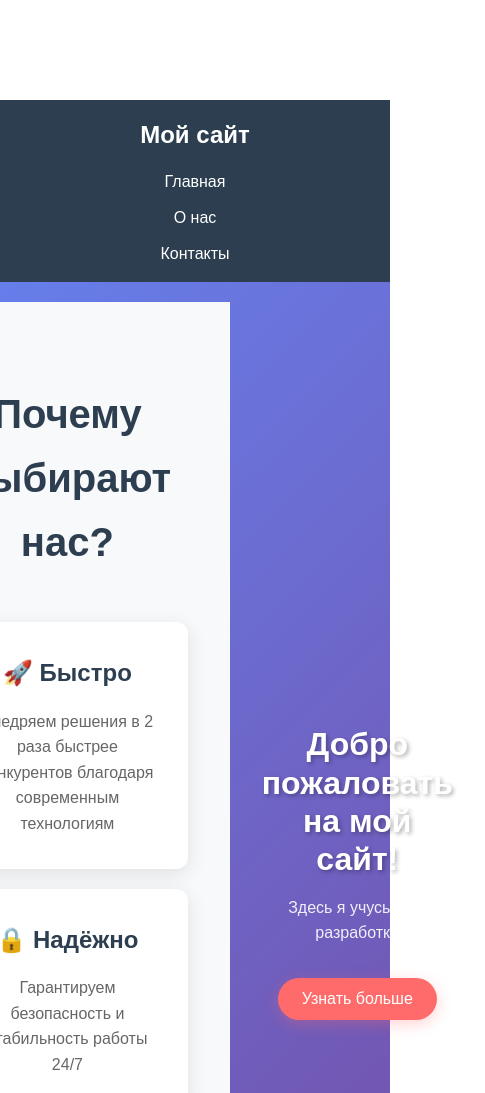
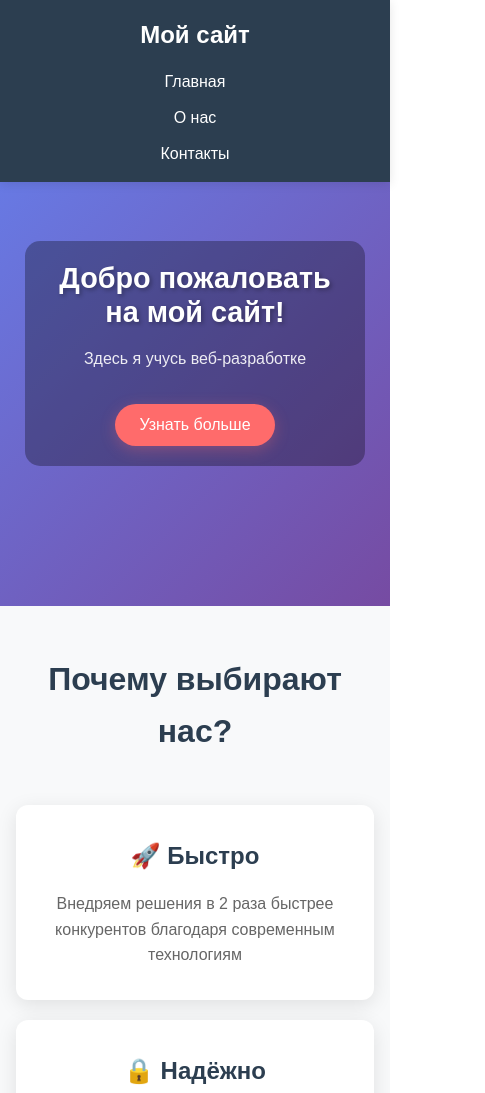
Before and after one commit to savn135-bot/My-first-website, a plain HTML site: page index.html in a window 390 px wide. Shown: the top 1093 px of the page, 485 px wide, since content can reach past the window. Drawn offline with Linux system fonts and the light colour scheme.

Commit message:
Add files via upload

```diff
--- a/index.html
+++ b/index.html
@@ -12,45 +12,47 @@
             <div class="logo">Мой сайт</div>
             <ul class="nav-menu">
                 <li><a href="#home">Главная</a></li>
-            <li><a href="about">О нас</a></li>
+                <li><a href="#about">О нас</a></li>
                 <li><a href="#contact">Контакты</a></li>
             </ul>
+        </div>
     </nav>
+
     <main>
+        <!-- Секция с героем -->
         <section id="home">
+            <div class="hero-content">
+                <h1>Добро пожаловать на мой сайт!</h1>
+                <p>Здесь я учусь веб-разработке</p>
+                <button class="cta-button">Узнать больше</button>
+            </div>
+        </section>
+
+        <!-- Секция "О нас" - теперь ОТДЕЛЬНО! -->
         <section id="about" class="features-section">
             <h2>Почему выбирают нас?</h2>
             <div class="features-container">
-            <!-- Карточка 1 -->
                 <div class="feature-card">
                     <h3>🚀 Быстро</h3>
                     <p>Внедряем решения в 2 раза быстрее конкурентов благодаря современным технологиям</p>
                 </div>
-            <!-- Карточка 2 -->
                 <div class="feature-card">
                     <h3>🔒 Надёжно</h3>
                     <p>Гарантируем безопасность и стабильность работы 24/7</p>
                 </div>
-            <!-- Карточка 3 -->
                 <div class="feature-card">
                     <h3>💡 Инновационно</h3>
                     <p>Используем самые современные технологии и подходы</p>
                 </div>
             </div>
         </section>
-            <div class="hero-content">
-                <h1>Добро пожаловать на мой сайт!</h1>
-                <p>Здесь я учусь веб-разработке</p>
-                <button class="cta-button">Узнать больше</button>
-            </div>
-        </section>
     </main>
+
     <footer class="footer">
         <div class="footer-container">
             <p>&copy; 2024 Моя веб-студия. Все права защищены.</p>
             <p>Свяжитесь с нами: <a href="mailto:example@mail.ru">example@mail.ru</a></p>
         </div>
     </footer>
-
 </body>
 </html>
--- a/style.css
+++ b/style.css
@@ -10,15 +10,20 @@ body {
     font-family: 'Arial', sans-serif;
     line-height: 1.6;
     color: #333;
+    padding-top: 80px; /* Отступ для фиксированной навигации */
 }
 
 /* 3. Стили для навигационной панели */
 .navbar {
     background-color: #2c3e50;
     padding: 1rem 0;
+    position: fixed;
+    width: 100%;
+    top: 0;
+    z-index: 1000;
+    box-shadow: 0 2px 10px rgba(0, 0, 0, 0.1);
 }
 
-/* 4. Контейнер для содержимого навигации */
 .nav-container {
     max-width: 1200px;
     margin: 0 auto;
@@ -28,64 +33,59 @@ body {
     padding: 0 2rem;
 }
 
-/* 5. Стили для логотипа */
 .logo {
     color: white;
     font-size: 1.5rem;
     font-weight: bold;
 }
 
-/* 6. Стили для меню */
 .nav-menu {
     display: flex;
     list-style: none;
     gap: 2rem;
 }
 
-/* 7. Стили для ссылок */
 .nav-menu a {
     color: white;
     text-decoration: none;
+    transition: color 0.3s ease;
 }
 
-/* 8. Стили для главной секции */
-#home {
-    padding: 2rem;
-    text-align: center;
+.nav-menu a:hover {
+    color: #3498db;
 }
 
-/* Стили для герой-секции */
+/* 4. Стили для герой-секции */
 #home {
-    min-height: 80vh;           /* Минимальная высота 80% от высоты экрана */
+    min-height: 80vh;
     display: flex;
-    align-items: center;        /* Вертикальное выравнивание по центру */
-    justify-content: center;    /* Горизонтальное выравнивание по центру */
-    background: linear-gradient(135deg, #667eea 0%, #764ba2 100%); /* Красивый градиент */
-    color: white;               /* Белый текст */
+    align-items: center;
+    justify-content: center;
+    background: linear-gradient(135deg, #667eea 0%, #764ba2 100%);
+    color: white;
     text-align: center;
+    width: 100%;
 }
 
-/* Контейнер для контента */
 .hero-content {
     max-width: 600px;
     padding: 2rem;
+    background: rgba(0, 0, 0, 0.3); /* Легкий фон для текста */
+    border-radius: 15px;
 }
 
-/* Заголовок */
 .hero-content h1 {
     font-size: 3rem;
     margin-bottom: 1rem;
-    text-shadow: 2px 2px 4px rgba(0, 0, 0, 0.3); /* Тень для текста */
+    text-shadow: 2px 2px 4px rgba(0, 0, 0, 0.3);
 }
 
-/* Подзаголовок */
 .hero-content p {
     font-size: 1.2rem;
     margin-bottom: 2rem;
-    opacity: 0.9; /* Лёгкая прозрачность */
+    opacity: 0.9;
 }
 
-/* Кнопка */
 .cta-button {
     background: #ff6b6b;
     color: white;
@@ -98,14 +98,13 @@ body {
     box-shadow: 0 4px 15px rgba(255, 107, 107, 0.3);
 }
 
-/* Эффект при наведении на кнопку */
 .cta-button:hover {
     transform: translateY(-3px);
     box-shadow: 0 6px 20px rgba(255, 107, 107, 0.4);
     background: #ff5252;
 }
 
-/* Стили для секции с карточками */
+/* 5. Стили для секции с карточками */
 .features-section {
     padding: 5rem 2rem;
     background: #f8f9fa;
@@ -118,29 +117,26 @@ body {
     color: #2c3e50;
 }
 
-/* Контейнер для карточек */
 .features-container {
     max-width: 1200px;
     margin: 0 auto;
     display: flex;
     gap: 2rem;
     justify-content: center;
-    flex-wrap: wrap; /* Позволяет карточкам переноситься на новую строку */
+    flex-wrap: wrap;
 }
 
-/* Стили отдельной карточки */
 .feature-card {
     background: white;
     padding: 2rem;
     border-radius: 12px;
     box-shadow: 0 5px 20px rgba(0, 0, 0, 0.1);
-    flex: 1; /* Равномерное распределение пространства */
+    flex: 1;
     min-width: 250px;
     max-width: 350px;
     transition: transform 0.3s ease, box-shadow 0.3s ease;
 }
 
-/* Эффект при наведении на карточку */
 .feature-card:hover {
     transform: translateY(-5px);
     box-shadow: 0 10px 30px rgba(0, 0, 0, 0.15);
@@ -157,7 +153,7 @@ body {
     line-height: 1.6;
 }
 
-/* Стили для подвала */
+/* 6. Стили для подвала */
 .footer {
     background: #2c3e50;
     color: white;
@@ -181,38 +177,36 @@ body {
     text-decoration: underline;
 }
 
-.feature-card h3 {
-    transition: transform 0.3s ease; /* Добавляем анимацию */
-}
+/* 7. Адаптивность для мобильных устройств */
+@media (max-width: 768px) {
+    body {
+        padding-top: 100px;
+    }
 
-.feature-card:hover h3 {
-    transform: scale(1.1); /* Увеличиваем на 10% */
-}
-
-/* Адаптивность для мобильных */
-@media (max-width: 768px) {
-    /* Навигация */
     .nav-container {
         flex-direction: column;
-        text-align: center;
         gap: 15px;
-        padding: 0 10px;
+        padding: 0 1rem;
     }
 
     .nav-menu {
         flex-direction: column;
         gap: 10px;
-        padding: 0;
+        text-align: center;
     }
 
-    /* Герой-секция */
     #home {
-        padding: 20px 10px;
         min-height: 60vh;
+        padding: 20px 15px;
+    }
+
+    .hero-content {
+        padding: 20px;
+        margin: 0 10px;
     }
 
     .hero-content h1 {
-        font-size: 2rem !important;
+        font-size: 2rem;
         line-height: 1.2;
     }
 
@@ -225,11 +219,13 @@ body {
         font-size: 1rem;
     }
 
-    /* Карточки */
+    .features-section {
+        padding: 3rem 1rem;
+    }
+
     .features-container {
         flex-direction: column;
         gap: 20px;
-        padding: 0 10px;
     }
 
     .feature-card {
@@ -237,9 +233,15 @@ body {
         max-width: 100%;
         min-width: unset;
     }
+}
 
-    /* Общие стили */
-    body {
-        padding-top: 100px; /* Увеличиваем отступ для навигации */
+/* 8. Для очень маленьких экранов */
+@media (max-width: 480px) {
+    .hero-content h1 {
+        font-size: 1.8rem;
+    }
+
+    .features-section h2 {
+        font-size: 2rem;
     }
 }
```
Lines whose indentation alone changed are shown as unchanged.
